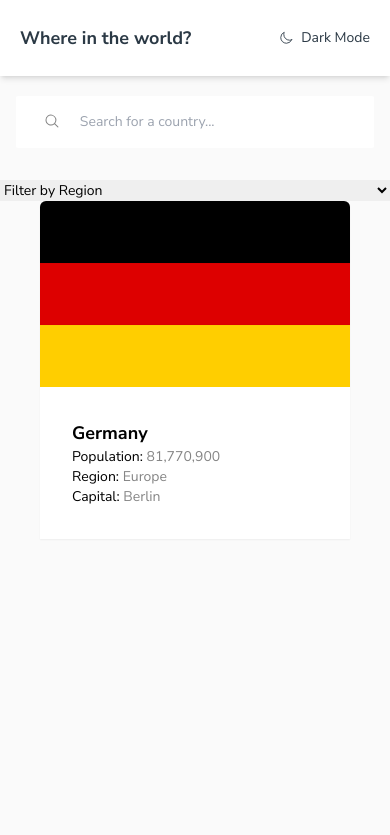
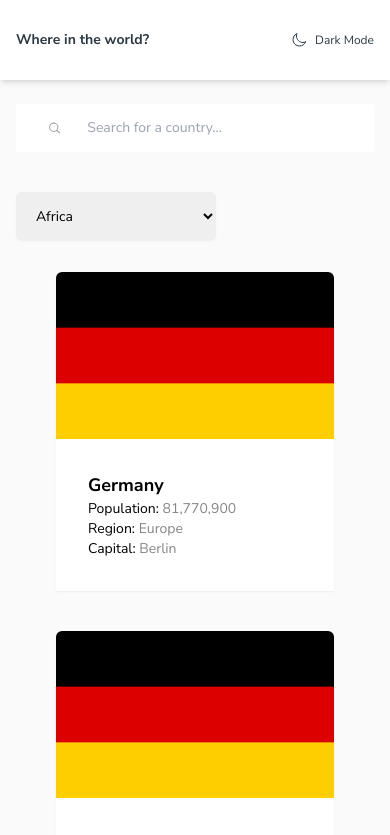
Before and after one commit to jmosesessel/countries-api-app, a React (Vite) app: page / in a window 390 px wide. Shown: the top 835 px of the page. Built offline with nearby package versions, Linux system fonts and the light colour scheme.

Commit message:
complete mobile and desktop homepage

```diff
--- a/index.html
+++ b/index.html
@@ -10,7 +10,7 @@
     <link href="https://fonts.googleapis.com/css2?family=Nunito+Sans:wght@300;400;700&display=swap" rel="stylesheet">
     <title>Countries API</title>
   </head>
-  <body class="w-full h-screen">
+  <body class="w-full">
     <div id="root"></div>
     <script type="module" src="/src/main.jsx"></script>
   </body>
--- a/package.json
+++ b/package.json
@@ -13,6 +13,8 @@
     "preview": "vite preview"
   },
   "dependencies": {
+    "flowbite": "^1.7.0",
+    "flowbite-react": "^0.4.10",
     "react": "^18.2.0",
     "react-dom": "^18.2.0",
     "react-icons": "^4.10.1"
--- a/src/App.jsx
+++ b/src/App.jsx
@@ -3,16 +3,14 @@ import viteLogo from "/vite.svg";
 import "./App.css";
 import Header from "./cmoponents/Header";
 import SearchBox from "./cmoponents/SearchBox";
-import Filter from "./cmoponents/Filter";
 import CountryList from "./cmoponents/CountryList";
 
 function App() {
   return (
     <>
-      <div className="bg-very-light-gray-light-mode-bg w-full h-screen flex flex-col font-Nunito text-sm">
+      <div className="bg-very-light-gray-light-mode-bg w-full flex flex-col font-Nunito text-sm">
         <Header />
         <SearchBox />
-        <Filter />
         <CountryList />
       </div>
     </>
--- a/src/cmoponents/CountryBox.jsx
+++ b/src/cmoponents/CountryBox.jsx
@@ -3,7 +3,7 @@ import GermanyFlag from '../assets/images/germany-flag.png'
 function CountryBox() {
   return (
     <>
-        <div className='flex flex-col bg-white-dark-mode-text-light-mode-elements shadow-sm rounded-t-md mx-10'>
+        <div className='flex flex-col bg-white-dark-mode-text-light-mode-elements shadow-sm rounded-t-md'>
             <img className=' rounded-t-md' src={GermanyFlag} alt="" />
             <div className='flex flex-col p-8'>
                 <h3 className='font-semibold text-lg'>Germany</h3>
@@ -12,6 +12,7 @@ function CountryBox() {
                 <p>Capital: <span className=' text-dark-gray-light-mode-input'>Berlin</span></p>
             </div>
         </div>
+
     </>
   )
 }
--- a/src/cmoponents/CountryList.jsx
+++ b/src/cmoponents/CountryList.jsx
@@ -3,8 +3,15 @@ import CountryBox from './CountryBox'
 
 function CountryList() {
   return (
-    <div>
-        <CountryBox />
+    <div className='grid grid-flow-row grid-cols-1 lg:grid lg:grid-flow-cols lg:grid-cols-4 lg:gap-[4.69rem] gap-10 lg:mx-20 mx-[3.5rem]'>
+        <CountryBox countryDetail="" />
+        <CountryBox countryDetail="" />
+        <CountryBox countryDetail="" />
+        <CountryBox countryDetail="" />
+        <CountryBox countryDetail="" />
+        <CountryBox countryDetail="" />
+        <CountryBox countryDetail="" />
+
     </div>
   )
 }
--- a/src/cmoponents/Filter.jsx
+++ b/src/cmoponents/Filter.jsx
@@ -1,15 +1,25 @@
 import React from "react";
 
 function Filter() {
+	const options = [
+		{ value: "Africa", label: "Africa" },
+		{ value: "America", label: "America" },
+		{ value: "Asia", label: "Asia" },
+		{ value: "Europe", label: "Europe" },
+		{ value: "Oceania", label: "Oceania" },
+	];
 	return (
 		<>
-			<select className="" name="" id="">
-				<option>Filter by Region</option>
-				<option>Africa</option>
-				<option>America</option>
-				<option>Asia</option>
-				<option>Europe</option>
-				<option>Oceania</option>
+			<select
+				id="select"
+				className="block w-[12.5rem] mx-4 lg:mx-0 h-12 px-4 form-control shadow-sm rounded-md"
+			>
+				{options.map((option) => (
+					<option className="absolute z-10 mt-1 max-h-56 w-full overflow-auto rounded-md bg-white py-1 text-base shadow-lg ring-1 ring-black ring-opacity-5 focus:outline-none sm:text-sm"
+					 key={option.value} value={option.value}>
+						{option.label}
+					</option>
+				))}
 			</select>
 		</>
 	);
--- a/src/cmoponents/Header.jsx
+++ b/src/cmoponents/Header.jsx
@@ -4,11 +4,11 @@ import { HiOutlineMoon } from "react-icons/hi2";
 function Header() {
   return (
     <>
-        <div className=' bg-white-dark-mode-text-light-mode-elements w-full flex justify-between items-center px-5 py-6 shadow-md'>
-            <h1 className=' text-dark-blue-dark-mode-elements text-lg font-semibold'>Where in the world?</h1>
+        <div className=' bg-white-dark-mode-text-light-mode-elements w-full h-[5rem] flex justify-between items-center px-4 py-6 lg:px-[5.6rem] mb-6 shadow-md'>
+            <h1 className=' text-dark-blue-dark-mode-elements text-sm lg:text-2xl font-semibold x'>Where in the world?</h1>
             <div className='flex items-center gap-2 text-dark-blue-dark-mode-elements'>
-                <HiOutlineMoon />
-                <h6>Dark Mode</h6>
+                <HiOutlineMoon className='text-base' />
+                <h6 className='text-[0.75rem] lg:text-base'>Dark Mode</h6>
             </div>
         </div>
     </>
--- a/src/cmoponents/SearchBox.jsx
+++ b/src/cmoponents/SearchBox.jsx
@@ -1,13 +1,18 @@
 import React from 'react'
 import {HiMagnifyingGlass} from 'react-icons/hi2'
+import Filter from './Filter'
 
 function SearchBox() {
   return (
     <>
-        <div className='mt-5 mb-8 mx-4 rounded-sm bg-white-dark-mode-text-light-mode-elements py-4 px-7 flex gap-5'>
-            <HiMagnifyingGlass className='text-lg text-dark-gray-light-mode-input'/>
-            <input className='w-full text-dark-gray-light-mode-input' type="text" name="" id="" placeholder='Search for a country...' />
+      <div className='flex flex-col lg:mx-20 lg:flex-row gap-10 lg:justify-between mb-8'>
+        <div className='h-12 mx-4 lg:mx-0 rounded-sm bg-white-dark-mode-text-light-mode-elements flex justify-center items-center'>
+            <HiMagnifyingGlass className='text-lg ml-8 mr-[1.63rem] text-dark-gray-light-mode-input'/>
+            <input className='w-full lg:w-[30rem] rounded-lg mr-6 lg:mr-0 text-dark-gray-light-mode-input' type="text" name="" id="" placeholder='Search for a country...' />
         </div>
+        <Filter />
+      </div>
+
     </>
   )
 }
--- a/tailwind.config.js
+++ b/tailwind.config.js
@@ -1,6 +1,8 @@
 /** @type {import('tailwindcss').Config} */
 export default {
-	content: ["./src/index.html", "./src/**/*.{html,js,jsx}"],
+	content: ["./src/index.html", "./src/**/*.{html,js,jsx}",
+  // 'node_modules/flowbite-react/**/*.{js,jsx,ts,tsx}'
+],
 	theme: {
     screens: {
       sm: '375px',
@@ -31,5 +33,8 @@ export default {
     // },
     extend: {},
   },
-  plugins: [],
+  plugins: [
+    // require('flowbite/plugin')
+  ]
+
 };
```
Also changed, not shown: 1 other file (tests, documents, lock files or other folders).
